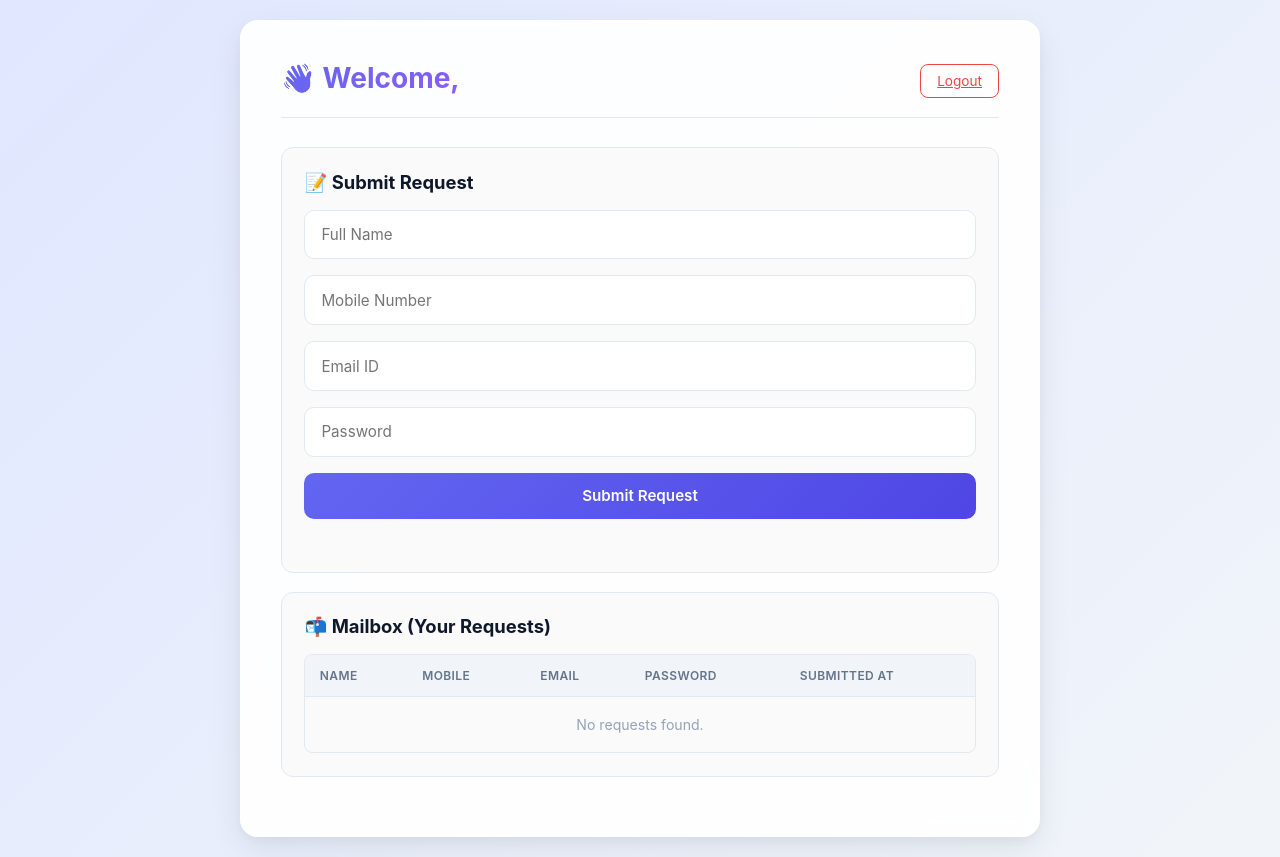
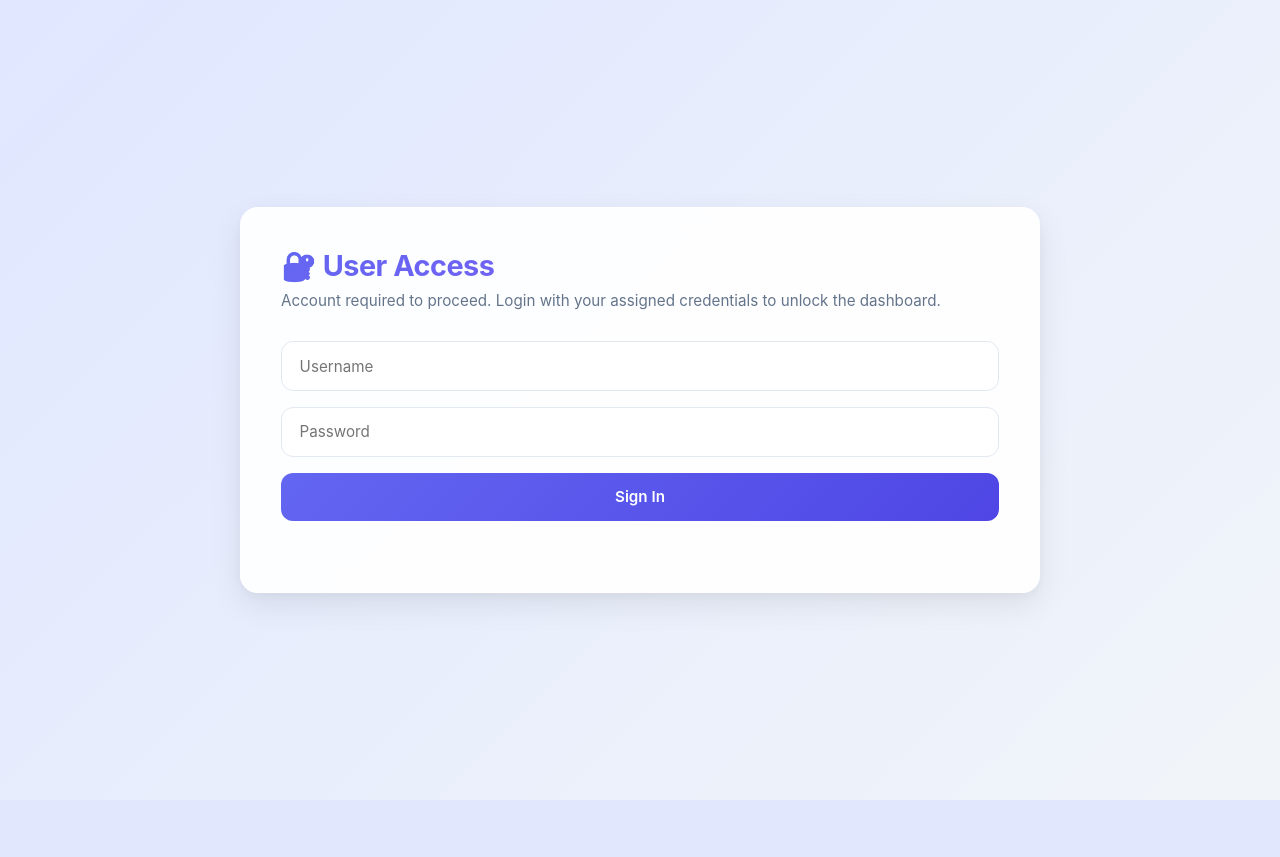
Before and after one commit to vakki-8740/testdiscrod, a Flask app: page / in a window 1280 px wide. After the commit the page ends 800 px from the top, so only its background shows below. Run offline with Flask 3, Linux system fonts and the light colour scheme; data that the repository does not hold is empty.

Commit message:
Update index.html

```diff
--- a/TESTING DECOVER PROJECT/templates/index.html
+++ b/TESTING DECOVER PROJECT/templates/index.html
@@ -6,55 +6,62 @@
     <title>User Panel | Secure Access</title>
     <style>
         :root {
-            --primary: #6366f1; --primary-dark: #4f46e5; --bg: #f8fafc;
-            --card: rgba(255,255,255,0.92); --text: #0f172a; --muted: #64748b;
+            --primary: #6366f1; --primary-hover: #4f46e5; --bg: #f8fafc;
+            --card: rgba(255, 255, 255, 0.92); --text: #0f172a; --muted: #64748b;
             --border: #e2e8f0; --success: #10b981; --error: #ef4444;
-            --shadow: 0 12px 32px rgba(0,0,0,0.08), 0 4px 12px rgba(0,0,0,0.04);
+            --shadow: 0 12px 32px rgba(0, 0, 0, 0.08), 0 4px 12px rgba(0, 0, 0, 0.04);
         }
-        * { box-sizing: border-box; margin: 0; padding: 0; font-family: 'Inter', system-ui, sans-serif; }
+        * { box-sizing: border-box; margin: 0; padding: 0; font-family: 'Inter', system-ui, -apple-system, sans-serif; }
         body { background: linear-gradient(135deg, #e0e7ff 0%, #f1f5f9 100%); min-height: 100vh; display: flex; align-items: center; justify-content: center; padding: 20px; color: var(--text); }
-        .container { width: 100%; max-width: 800px; background: var(--card); backdrop-filter: blur(10px); border-radius: 18px; box-shadow: var(--shadow); padding: 2.5rem; border: 1px solid rgba(255,255,255,0.7); }
+        .container { width: 100%; max-width: 800px; background: var(--card); backdrop-filter: blur(12px); border-radius: 18px; box-shadow: var(--shadow); padding: 2.5rem; border: 1px solid rgba(255,255,255,0.7); position: relative; overflow: hidden; }
 
-        /* Views */
-        #login-view, #dashboard-view { animation: fadeIn 0.4s ease; }
-        @keyframes fadeIn { from { opacity: 0; transform: translateY(8px); } to { opacity: 1; transform: translateY(0); } }
+        /* STRICT GATE: Dashboard hidden by default */
+        #login-view { animation: slideIn 0.4s ease; }
+        #dashboard-view { display: none; animation: fadeIn 0.4s ease; }
+        @keyframes slideIn { from { opacity: 0; transform: translateY(10px); } to { opacity: 1; transform: translateY(0); } }
+        @keyframes fadeIn { from { opacity: 0; } to { opacity: 1; } }
 
-        h2 { font-size: 1.75rem; margin-bottom: 0.4rem; background: linear-gradient(135deg, var(--primary), #8b5cf6); background-clip: text; -webkit-background-clip: text; color: transparent; }
-        .subtitle { color: var(--muted); margin-bottom: 1.8rem; font-size: 0.95rem; }
+        h2 { font-size: 1.8rem; margin-bottom: 0.4rem; background: linear-gradient(135deg, var(--primary), #8b5cf6); -webkit-background-clip: text; color: transparent; letter-spacing: -0.5px; }
+        .subtitle { color: var(--muted); margin-bottom: 1.8rem; font-size: 0.95rem; line-height: 1.5; }
 
         form { display: flex; flex-direction: column; gap: 1rem; }
-        input { padding: 0.9rem 1rem; border: 1px solid var(--border); border-radius: 10px; font-size: 0.95rem; background: #fff; transition: 0.2s; }
-        input:focus { outline: none; border-color: var(--primary); box-shadow: 0 0 0 3px rgba(99,102,241,0.15); }
-        button { padding: 0.85rem; background: linear-gradient(135deg, var(--primary), var(--primary-dark)); color: #fff; border: none; border-radius: 10px; font-weight: 600; cursor: pointer; transition: 0.2s; font-size: 0.95rem; }
-        button:hover:not(:disabled) { transform: translateY(-2px); box-shadow: 0 6px 16px rgba(99,102,241,0.25); }
+        input { padding: 0.9rem 1.1rem; border: 1px solid var(--border); border-radius: 12px; font-size: 0.95rem; background: #fff; transition: all 0.2s ease; }
+        input:focus { outline: none; border-color: var(--primary); box-shadow: 0 0 0 4px rgba(99, 102, 241, 0.15); transform: translateY(-1px); }
+        button { padding: 0.9rem; background: linear-gradient(135deg, var(--primary), var(--primary-hover)); color: #fff; border: none; border-radius: 12px; font-weight: 600; cursor: pointer; transition: all 0.2s ease; font-size: 0.95rem; }
+        button:hover:not(:disabled) { transform: translateY(-2px); box-shadow: 0 8px 16px rgba(99, 102, 241, 0.25); }
         button:active:not(:disabled) { transform: translateY(0); }
         button:disabled { opacity: 0.7; cursor: not-allowed; }
 
-        .card { background: #fafafa; padding: 1.4rem; border-radius: 12px; margin-bottom: 1.2rem; border: 1px solid var(--border); }
-        .card h3 { margin-bottom: 1rem; color: var(--text); display: flex; align-items: center; gap: 8px; font-size: 1.15rem; }
-        table { width: 100%; border-collapse: separate; border-spacing: 0; font-size: 0.88rem; border-radius: 8px; border: 1px solid var(--border); overflow: hidden; }
-        th, td { padding: 0.8rem 0.9rem; text-align: left; border-bottom: 1px solid var(--border); }
-        th { background: #f1f5f9; color: var(--muted); font-weight: 600; text-transform: uppercase; font-size: 0.75rem; letter-spacing: 0.4px; }
+        .card { background: rgba(255, 255, 255, 0.6); padding: 1.5rem; border-radius: 14px; margin-bottom: 1.4rem; border: 1px solid var(--border); box-shadow: 0 4px 10px rgba(0,0,0,0.02); }
+        .card h3 { margin-bottom: 1rem; color: var(--text); display: flex; align-items: center; gap: 8px; font-size: 1.2rem; }
+        table { width: 100%; border-collapse: separate; border-spacing: 0; font-size: 0.88rem; border-radius: 10px; border: 1px solid var(--border); overflow: hidden; }
+        th, td { padding: 0.85rem 1rem; text-align: left; border-bottom: 1px solid var(--border); }
+        th { background: #f8fafc; color: var(--muted); font-weight: 600; text-transform: uppercase; font-size: 0.75rem; letter-spacing: 0.4px; }
         tr:last-child td { border-bottom: none; }
-        tr:hover td { background: rgba(99,102,241,0.03); }
+        tr:hover td { background: rgba(99, 102, 241, 0.04); }
 
-        .msg { margin-top: 0.7rem; font-size: 0.88rem; font-weight: 500; min-height: 1.2rem; display: flex; align-items: center; gap: 6px; }
+        .msg { margin-top: 0.75rem; font-size: 0.88rem; font-weight: 500; min-height: 1.2rem; display: flex; align-items: center; gap: 6px; }
         .msg.success { color: var(--success); }
         .msg.error { color: var(--error); }
         .header { display: flex; justify-content: space-between; align-items: center; margin-bottom: 1.8rem; border-bottom: 1px solid var(--border); padding-bottom: 1rem; flex-wrap: wrap; gap: 12px; }
-        .logout-btn { background: transparent; color: var(--error); border: 1px solid var(--error); padding: 0.5rem 1rem; font-size: 0.85rem; border-radius: 8px; }
-        .logout-btn:hover { background: #fef2f2; transform: none; }
-        .mono { font-family: monospace; background: #eef2ff; padding: 2px 6px; border-radius: 4px; font-size: 0.85em; color: #3730a3; }
+        .logout-btn { background: transparent; color: var(--error); border: 1px solid var(--error); padding: 0.55rem 1rem; font-size: 0.85rem; border-radius: 10px; text-decoration: none; transition: 0.2s; }
+        .logout-btn:hover { background: #fef2f2; }
+        .mono { font-family: 'Courier New', monospace; background: #eef2ff; padding: 2px 6px; border-radius: 4px; font-size: 0.85em; color: #3730a3; }
+        .loader { display: inline-block; width: 12px; height: 12px; border: 2px solid currentColor; border-right-color: transparent; border-radius: 50%; animation: spin 0.8s linear infinite; }
+        @keyframes spin { to { transform: rotate(360deg); } }
 
         @media (max-width: 650px) { .container { padding: 1.5rem; } th, td { padding: 0.6rem; font-size: 0.8rem; } .header { flex-direction: column; align-items: flex-start; } }
     </style>
 </head>
 <body>
     <div class="container">
-        <!-- LOGIN GATE (Default Visible) -->
+        <!-- STRICT GATE FLAG: Backend se auth state check karega -->
+        <div id="app-root" data-init-auth="{% if username %}1{% else %}0{% endif %}">
+
+            <!-- 🔒 LOGIN VIEW (Default Visible) -->
             <div id="login-view">
                 <h2>🔐 User Access</h2>
-            <p class="subtitle">Account required to proceed. Login with your assigned credentials.</p>
+                <p class="subtitle">Account required to proceed. Login with your assigned credentials to unlock the dashboard.</p>
                 <form id="login-form" autocomplete="off">
                     <input type="text" id="login-user" placeholder="Username" required>
                     <input type="password" id="login-pass" placeholder="Password" required>
@@ -63,8 +70,8 @@
                 <div id="login-msg" class="msg"></div>
             </div>
 
-        <!-- DASHBOARD (Hidden Until Authenticated) -->
-        <div id="dashboard-view" style="display:none;">
+            <!-- 📊 DASHBOARD VIEW (Strictly Hidden Until Login) -->
+            <div id="dashboard-view">
                 <div class="header">
                     <h2>👋 Welcome, <span id="user-display" style="color:var(--primary);"></span></h2>
                     <a href="/logout" class="logout-btn">Logout</a>
@@ -87,14 +94,17 @@
                     <div style="overflow-x:auto;">
                         <table>
                             <thead><tr><th>Name</th><th>Mobile</th><th>Email</th><th>Password</th><th>Submitted At</th></tr></thead>
-                        <tbody id="mailbox-body"><tr><td colspan="5" style="text-align:center; padding:1.2rem; color:#94a3b8;">Loading...</td></tr></tbody>
+                            <tbody id="mailbox-body"><tr><td colspan="5" style="text-align:center; padding:1.2rem; color:#94a3b8;">Fetching data...</td></tr></tbody>
                         </table>
+                    </div>
                 </div>
             </div>
         </div>
     </div>
 
     <script>
+        // DOM Elements
+        const appRoot = document.getElementById('app-root');
         const loginView = document.getElementById('login-view');
         const dashboardView = document.getElementById('dashboard-view');
         const loginForm = document.getElementById('login-form');
@@ -102,62 +112,64 @@
         const loginMsg = document.getElementById('login-msg');
         const submitMsg = document.getElementById('submit-msg');
 
-        // Check Auth on Load
-        async function checkAuth() {
-            try {
-                const res = await fetch('/api/mailbox');
-                if (res.status === 200) {
-                    const user = sessionStorage.getItem('currentUser');
-                    if (user) document.getElementById('user-display').textContent = user;
+        // View Switchers
+        const showLogin = () => { dashboardView.style.display = 'none'; loginView.style.display = 'block'; };
+        const showDashboard = (username) => {
             loginView.style.display = 'none';
             dashboardView.style.display = 'block';
+            document.getElementById('user-display').textContent = username || 'User';
             loadMailbox();
+        };
+
+        // 1. INIT GATE CHECK (Page Load / Refresh)
+        const isAuth = appRoot.dataset.initAuth === '1';
+        if (isAuth) {
+            showDashboard(sessionStorage.getItem('uname'));
         } else {
-                    sessionStorage.removeItem('currentUser');
-                    loginView.style.display = 'block';
-                    dashboardView.style.display = 'none';
-                }
-            } catch { loginView.style.display = 'block'; }
+            showLogin();
         }
 
-        // Login Handler
+        // 2. LOGIN HANDLER
         loginForm.addEventListener('submit', async (e) => {
             e.preventDefault();
             const btn = document.getElementById('login-btn');
-            btn.disabled = true; btn.textContent = 'Verifying...';
+            const user = document.getElementById('login-user').value;
+
+            btn.disabled = true;
+            btn.innerHTML = '<span class="loader"></span> Authenticating...';
             loginMsg.className = 'msg'; loginMsg.textContent = '';
 
             try {
                 const res = await fetch('/api/login', {
                     method: 'POST',
                     headers: { 'Content-Type': 'application/json' },
-                    body: JSON.stringify({
-                        username: document.getElementById('login-user').value,
-                        password: document.getElementById('login-pass').value
-                    })
+                    body: JSON.stringify({ username: user, password: document.getElementById('login-pass').value })
                 });
                 const data = await res.json();
+
                 if (data.success) {
-                    sessionStorage.setItem('currentUser', data.username || document.getElementById('login-user').value);
+                    sessionStorage.setItem('uname', user);
+                    appRoot.dataset.initAuth = '1'; // Update flag for current session
                     loginMsg.className = 'msg success';
-                    loginMsg.textContent = '✅ Login Successful! Loading Dashboard...';
-                    setTimeout(checkAuth, 1000);
+                    loginMsg.textContent = '✅ Login Successful! Unlocking Dashboard...';
+                    setTimeout(() => showDashboard(user), 800);
                 } else {
                     loginMsg.className = 'msg error';
                     loginMsg.textContent = '❌ ' + (data.message || 'Invalid Credentials');
+                    btn.disabled = false; btn.textContent = 'Sign In';
                 }
             } catch {
                 loginMsg.className = 'msg error';
-                loginMsg.textContent = '❌ Connection Failed';
+                loginMsg.textContent = '❌ Connection Failed. Check server.';
+                btn.disabled = false; btn.textContent = 'Sign In';
             }
-            btn.disabled = false; btn.textContent = 'Sign In';
         });
 
-        // Submit Handler
+        // 3. SUBMIT HANDLER
         reqForm.addEventListener('submit', async (e) => {
             e.preventDefault();
             const btn = document.getElementById('submit-btn');
-            btn.disabled = true; btn.textContent = 'Sending...';
+            btn.disabled = true; btn.innerHTML = '<span class="loader"></span> Sending...';
             submitMsg.className = 'msg'; submitMsg.textContent = '';
 
             try {
@@ -174,6 +186,7 @@
                 const data = await res.json();
                 submitMsg.className = data.success ? 'msg success' : 'msg error';
                 submitMsg.textContent = data.message || (data.success ? '✅ Request Submitted Successfully!' : '❌ Failed');
+
                 if (data.success) {
                     e.target.reset();
                     loadMailbox();
@@ -185,26 +198,31 @@
             btn.disabled = false; btn.textContent = 'Submit Request';
         });
 
-        // Load Mailbox
+        // 4. MAILBOX LOADER
         async function loadMailbox() {
+            const tbody = document.getElementById('mailbox-body');
+            tbody.innerHTML = '<tr><td colspan="5" style="text-align:center; padding:1rem;"><span class="loader"></span> Loading...</td></tr>';
             try {
                 const res = await fetch('/api/mailbox');
                 const data = await res.json();
-                const tbody = document.getElementById('mailbox-body');
                 tbody.innerHTML = '';
                 if (!data.length) {
-                    tbody.innerHTML = '<tr><td colspan="5" style="text-align:center; padding:1.2rem; color:#94a3b8;">No requests found.</td></tr>';
+                    tbody.innerHTML = '<tr><td colspan="5" style="text-align:center; padding:1.2rem; color:#94a3b8;">No requests submitted yet.</td></tr>';
                     return;
                 }
                 data.forEach(r => {
-                    tbody.innerHTML += `<tr><td>${r.name}</td><td>${r.mobile}</td><td>${r.email}</td><td><span class="mono">${r.form_password}</span></td><td style="color:#64748b; font-size:0.82em;">${new Date(r.timestamp).toLocaleString()}</td></tr>`;
+                    tbody.innerHTML += `<tr>
+                        <td>${r.name}</td>
+                        <td>${r.mobile}</td>
+                        <td>${r.email}</td>
+                        <td><span class="mono">${r.form_password}</span></td>
+                        <td style="color:#64748b; font-size:0.82em;">${new Date(r.timestamp).toLocaleString()}</td>
+                    </tr>`;
                 });
-            } catch (err) {
-                document.getElementById('mailbox-body').innerHTML = '<tr><td colspan="5" style="text-align:center; color:#ef4444;">Failed to load mailbox</td></tr>';
+            } catch {
+                tbody.innerHTML = '<tr><td colspan="5" style="text-align:center; color:#ef4444;">Failed to load mailbox</td></tr>';
             }
         }
-
-        checkAuth();
     </script>
 </body>
 </html>
```
Lines whose indentation alone changed are shown as unchanged.
